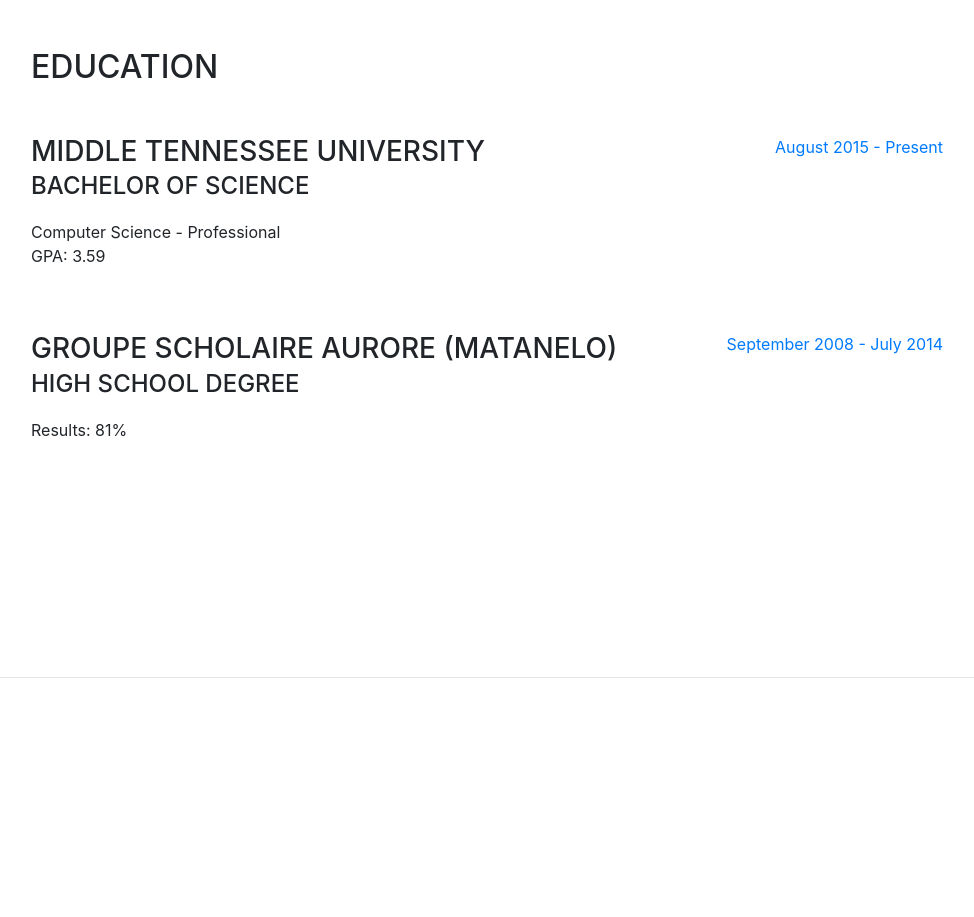
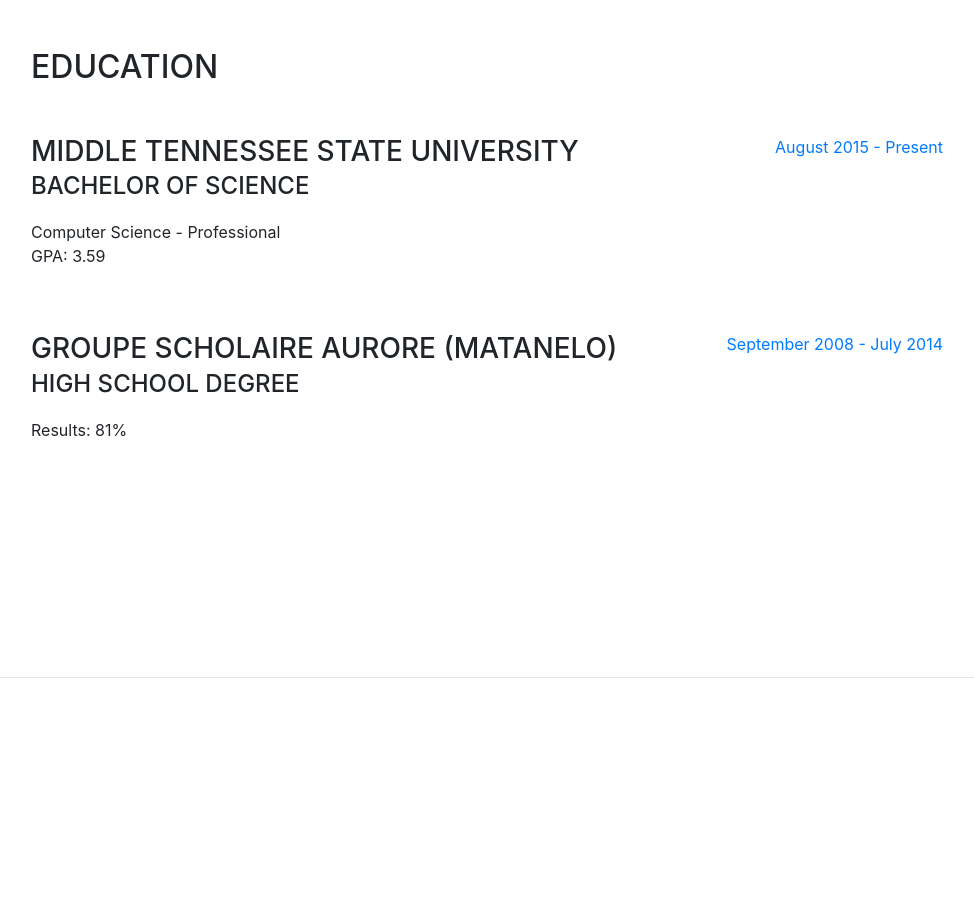
Before and after one commit to vss2h/vanessaserao.github.io, a website with bundled scripts: page index.html in a window 1280 px wide. Shown: the part 1800-2717 px from the top of the page, without its empty margins (289-1263 px from the left). Built offline with nearby package versions, Linux system fonts and the light colour scheme; a web font is replaced by a local one.

Commit message:
new change

```diff
--- a/index.html
+++ b/index.html
@@ -140,7 +140,7 @@
 
           <div class="resume-item d-flex flex-column flex-md-row mb-5">
             <div class="resume-content mr-auto">
-              <h3 class="mb-0">Middle Tennessee University</h3>
+              <h3 class="mb-0">Middle Tennessee State University</h3>
               <div class="subheading mb-3">Bachelor of Science</div>
               <div>Computer Science - Professional</div>
               <p>GPA: 3.59</p>
```
Also changed, not shown: LED_CUBE.html (+1 -1 lines).
